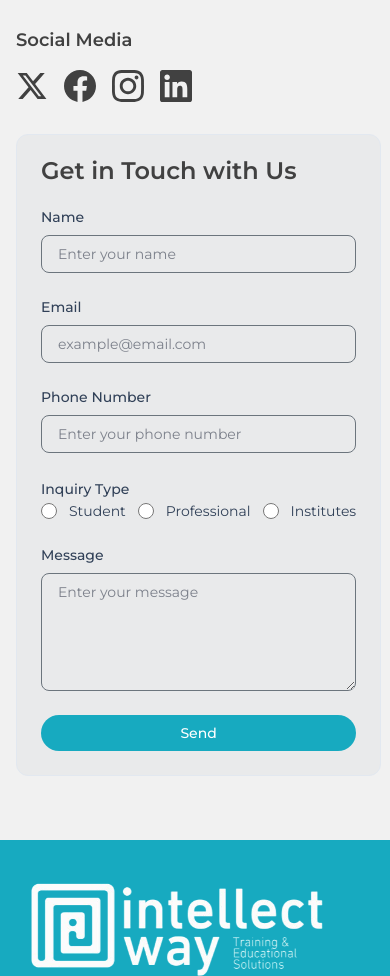
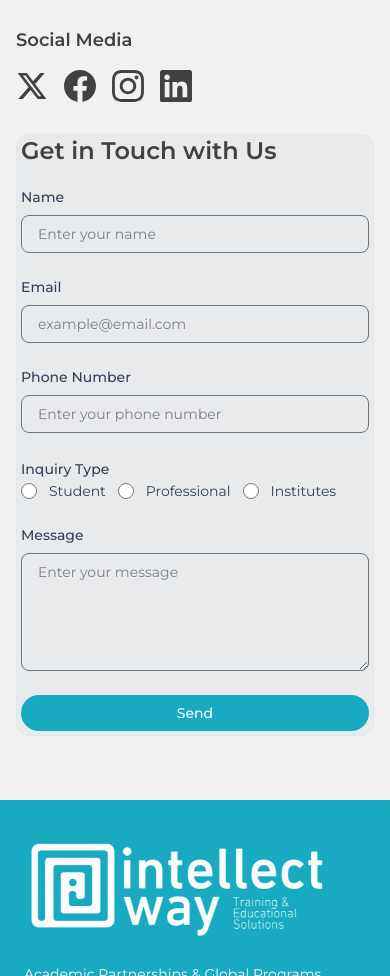
Before and after one commit to Intellectway/intellectway, a Next.js app: page /contact in a window 390 px wide. Shown: the part 1240-2216 px from the top of the page. Built offline with nearby package versions, Linux system fonts and the light colour scheme.

Commit message:
Update ContactSection

```diff
--- a/components/forms/ContactForm.tsx
+++ b/components/forms/ContactForm.tsx
@@ -72,7 +72,7 @@ export function ContactForm() {
   return (
     <form
       onSubmit={handleSubmit}
-      className="space-y-6 rounded-xl border border-slate-200 p-6"
+      className="space-y-6 rounded-xl border border-slate-200 p-1 sm:p-6"
       style={{ backgroundColor: "#E2E3E580" }}
     >
       <h2
--- a/components/home/ContactSection.tsx
+++ b/components/home/ContactSection.tsx
@@ -54,18 +54,18 @@ export function ContactSection() {
                       <svg
                         width={iconSize}
                         height={iconSize}
-                      viewBox="0 0 24 24"
+                        viewBox="0 0 24 24"
                         fill="none"
                         className="mt-0.5 flex-shrink-0"
                       >
                         <path
-                        d="M12.0009 13.4299C13.724 13.4299 15.1209 12.0331 15.1209 10.3099C15.1209 8.58681 13.724 7.18994 12.0009 7.18994C10.2777 7.18994 8.88086 8.58681 8.88086 10.3099C8.88086 12.0331 10.2777 13.4299 12.0009 13.4299Z"
-                        stroke="#292D32"
+                          d="M12.0009 13.4299C13.724 13.4299 15.1209 12.0331 15.1209 10.3099C15.1209 8.58681 13.724 7.18994 12.0009 7.18994C10.2777 7.18994 8.88086 8.58681 8.88086 10.3099C8.88086 12.0331 10.2777 13.4299 12.0009 13.4299Z"
+                          stroke="#292D32"
                           strokeWidth="1.5"
                         />
                         <path
-                        d="M3.61971 8.49C5.58971 -0.169998 18.4197 -0.159997 20.3797 8.5C21.5297 13.58 18.3697 17.88 15.5997 20.54C13.5897 22.48 10.4097 22.48 8.38971 20.54C5.62971 17.88 2.46971 13.57 3.61971 8.49Z"
-                        stroke="#292D32"
+                          d="M3.61971 8.49C5.58971 -0.169998 18.4197 -0.159997 20.3797 8.5C21.5297 13.58 18.3697 17.88 15.5997 20.54C13.5897 22.48 10.4097 22.48 8.38971 20.54C5.62971 17.88 2.46971 13.57 3.61971 8.49Z"
+                          stroke="#292D32"
                           strokeWidth="1.5"
                         />
                       </svg>
@@ -374,7 +374,7 @@ export function ContactSection() {
           </div>
 
           {/* Right Section: Contact Form */}
-          <div>
+          <div className="lg:col-span-1">
             <ContactForm />
           </div>
         </div>
```
